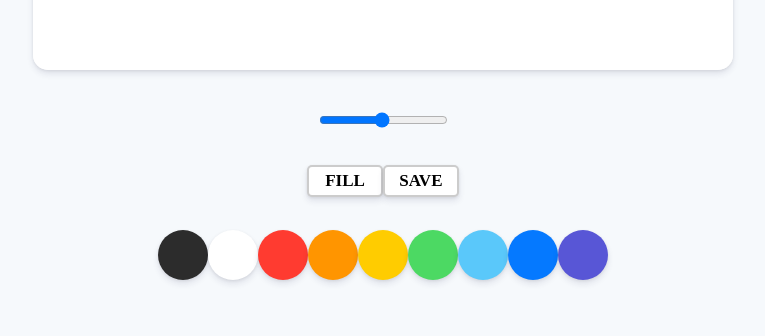
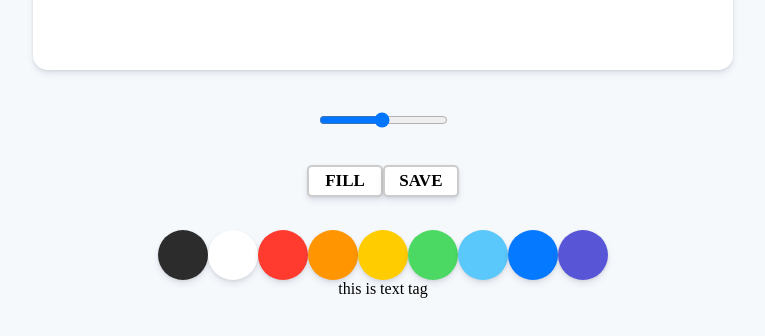
Before and after one commit to Prosted/paintJS3, a plain HTML site: page index.html in a window 1280 px wide. Shown: the part 458-794 px from the top of the page, without its empty margins (257-1022 px from the left). Drawn offline with Linux system fonts and the light colour scheme.

Commit message:
github upload test
깃헙 업로드 테스트

```diff
--- a/index.html
+++ b/index.html
@@ -29,3 +29,4 @@
     <script src="app.js"></script>
 </body>
 </html>
+this is text tag
```
